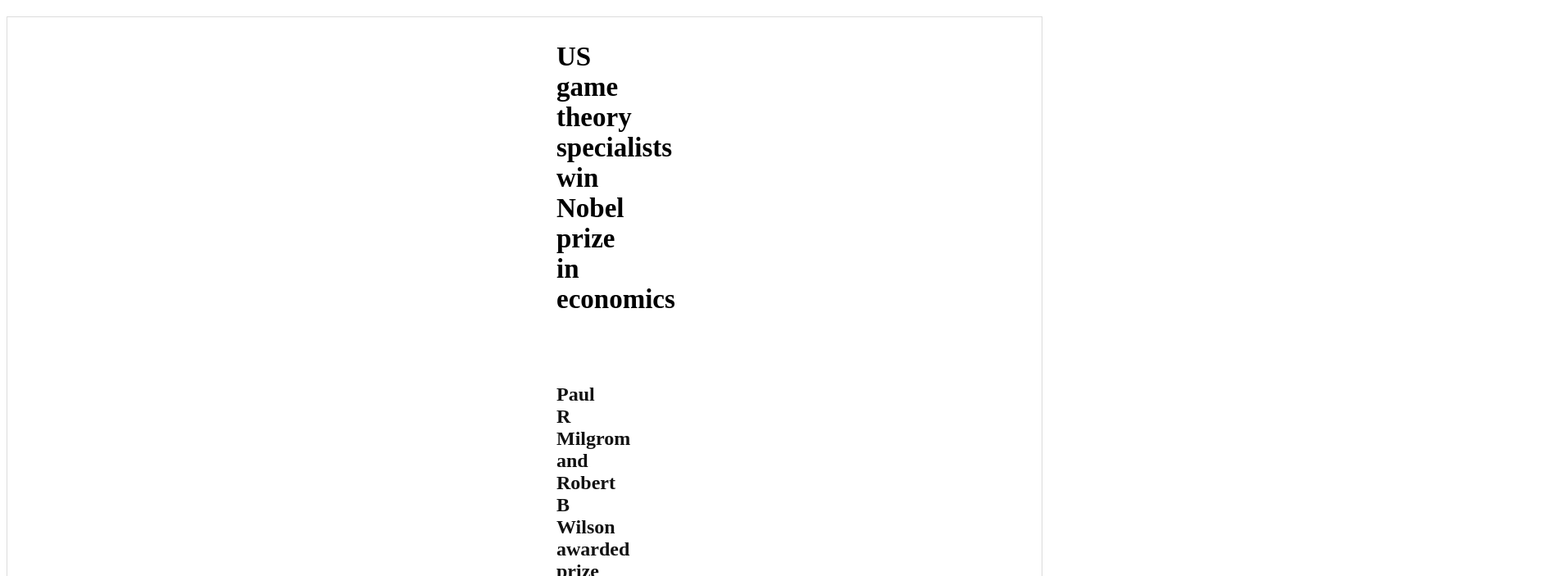
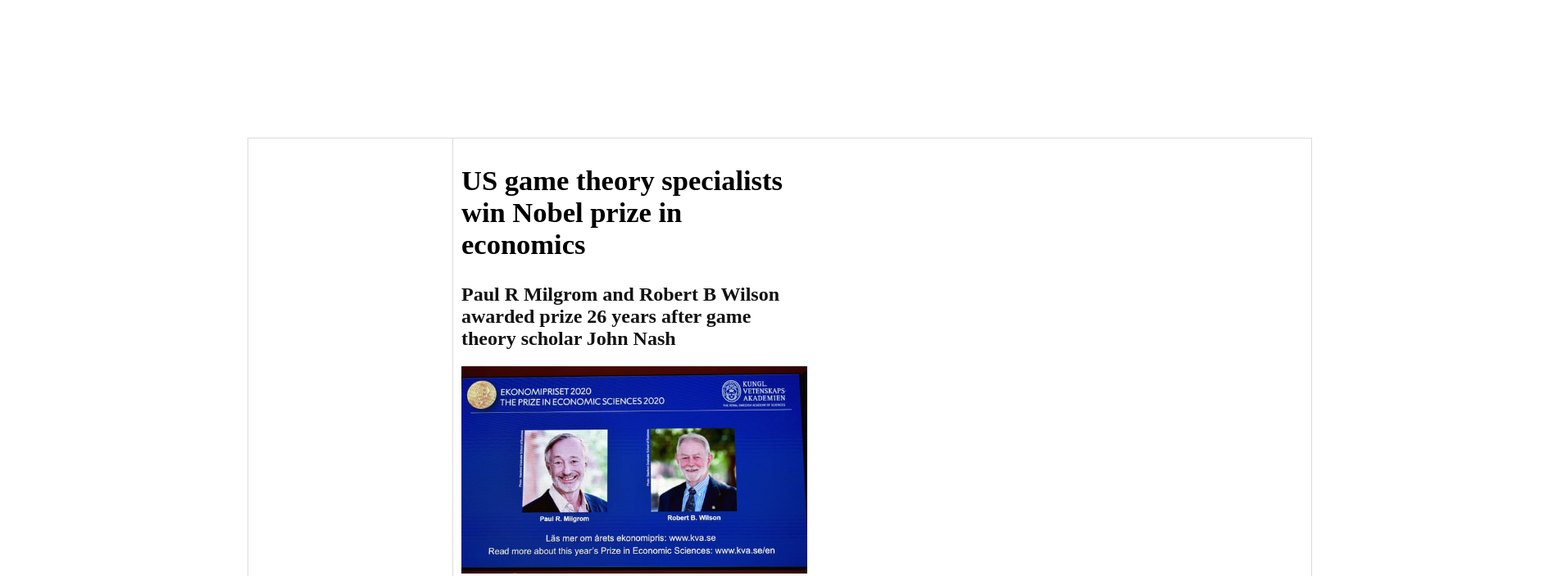
Before and after one commit to nicolasc95/Nico_News, a plain HTML site: page Second news/article_2.html in a window 1280 px wide. Shown: the top 703 px of the page at 82% size, 1895 px wide, since content can reach past the window. Drawn offline with Linux system fonts and the light colour scheme; a web font is replaced by a local one.

Commit message:
article position

```diff
--- a/Second news/article_2.css
+++ b/Second news/article_2.css
@@ -3,19 +3,37 @@
   src: url(Fonts/descarga1);
 }
 .content{
-  border-style: solid;
+  display: inline-block;
+  margin: 160px 294px 0px 294px;
+  border: solid;
   border-width: 1px;
   border-color: #dcdcdc;
-  padding: 0px 20px;
-  position:relative;
-  margin:20px auto;
+}
+.column1{
+  position: absolute;
+  border: solid;
+  border-width: 0px;
+  border-color: #dcdcdc;
+  margin-left:0px;
+  padding: 0px 136px 2980px 1px;
+}
+ article{
+  position:absolute;
+  margin: 0px 322px 0px 249px;
+  border-left:solid;
+  border-width: 1px;
+  border-color: #dcdcdc;
+  padding: 0px 400px 0px 10px;
   color: #121212;
 }
-
-article{
-  padding:0px 650px;
+.column2{
+  position: relative;
+  border: solid;
+  border-width: 0px;
+  border-color: #dcdcdc;
+  margin:0px 0px 0px 950px;
+  padding: 0px 347px 2980px 0px;
 }
-
 ::selection{
   background-color: #ffe500;
 }
@@ -33,13 +51,12 @@ a:hover{
 }
 #main_title {
   color: black;
-  font-size: 22px;
-  font-weight: 300;
-  font-family: title_font;
+  font-size: 23px;
+  font-family:title_font;
   padding-top: 3px;
   padding-right: 0px;
   padding-left: 0px;
-  padding-bottom: 36px ;
+  padding-bottom: 0px ;
 }
 .section1 img{
   width: 100%;
--- a/Second news/article_2.html
+++ b/Second news/article_2.html
@@ -9,6 +9,7 @@
   </head>
   <body>
     <div class="content">
+      <div class="column1"><p></p></div>
       <article>
       <div class ="primary">
         <div id="main_title">
@@ -183,6 +184,7 @@
 
 
       </article>
+      <div class="column2"><p></p></div>
     </div>
   </body>
 </html>
```
